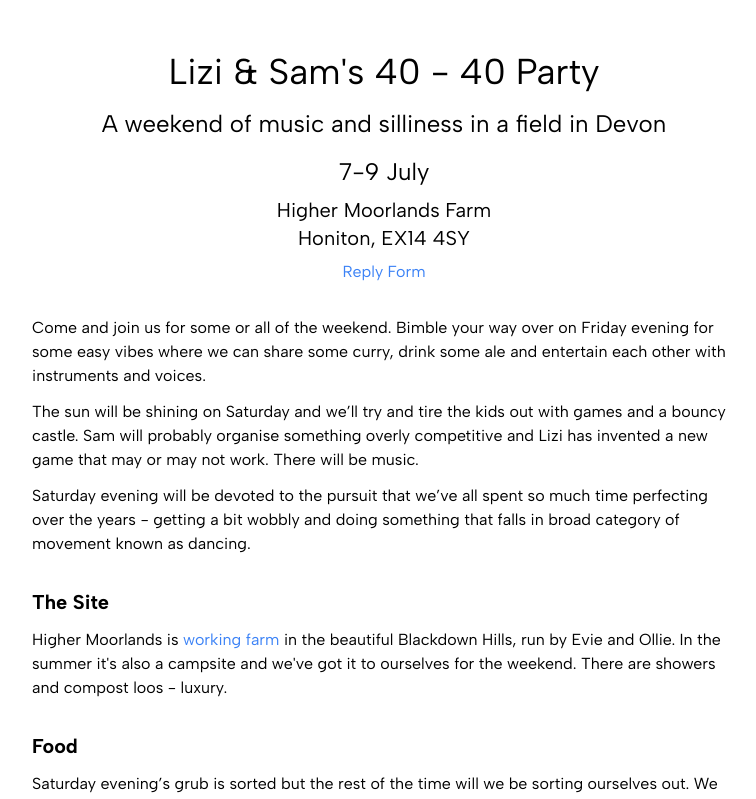
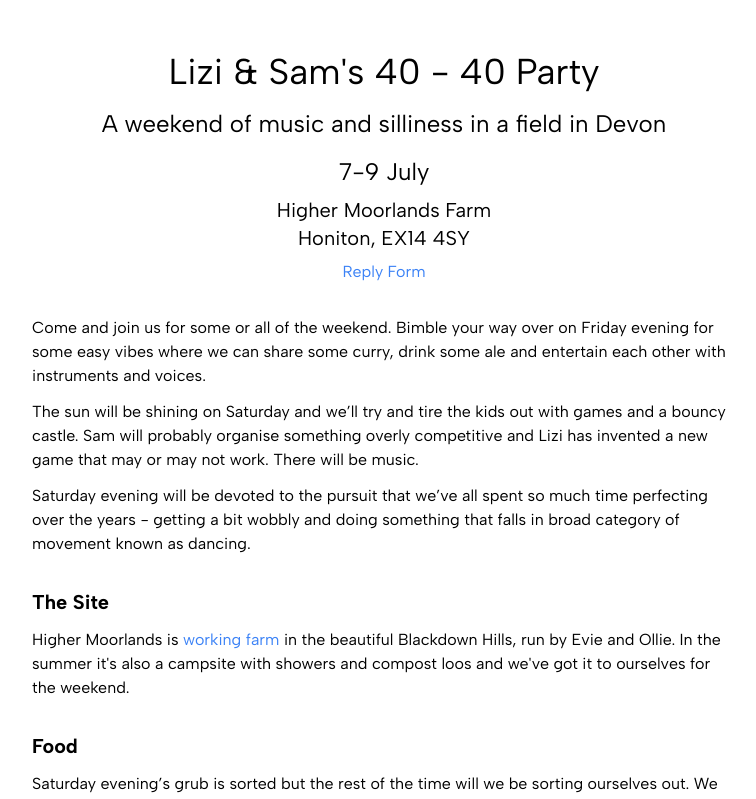
Before and after one commit to finlaybirnie/rachel-and-keiths-party, a Next.js app: page / in a window 1280 px wide. Shown: the top 799 px of the page, without its empty margins (256-1012 px from the left). Built offline with nearby package versions, Linux system fonts and the light colour scheme.

Commit message:
Remove sausage field

```diff
--- a/src/app/form/form.tsx
+++ b/src/app/form/form.tsx
@@ -119,17 +119,6 @@ export default function Form({ complete }: { complete: boolean }) {
             <option value="kahlua">Kahlúa, I will bring</option>
           </select>
         </label>
-        <label className="label-text">
-          Packs of sausages
-          <div className="w-1/2">
-            <input
-              className="input"
-              type="number"
-              name="sausageCount"
-              defaultValue="0"
-            />
-          </div>
-        </label>
       </section>
       <section className="flex flex-col space-y-2">
         <label className="label-text">
--- a/src/app/form/schema.ts
+++ b/src/app/form/schema.ts
@@ -7,6 +7,5 @@ export const schema = zfd.formData({
   childCount: zfd.numeric(z.number()),
   aleConsumption: zfd.numeric(z.number()),
   cocktailContribution: zfd.text(z.string()),
-  sausageCount: zfd.numeric(z.number()),
   comments: zfd.text(z.string().optional()),
 });
--- a/src/app/page.tsx
+++ b/src/app/page.tsx
@@ -47,8 +47,8 @@ export default function Home() {
             working farm
           </a>{" "}
           in the beautiful Blackdown Hills, run by Evie and Ollie. In the summer
-          it&apos;s also a campsite and we&apos;ve got it to ourselves for the
-          weekend. There are showers and compost loos - luxury.
+          it&apos;s also a campsite with showers and compost loos and we&apos;ve
+          got it to ourselves for the weekend.
         </p>
       </section>
       <section className="flex flex-col space-y-3">
```
